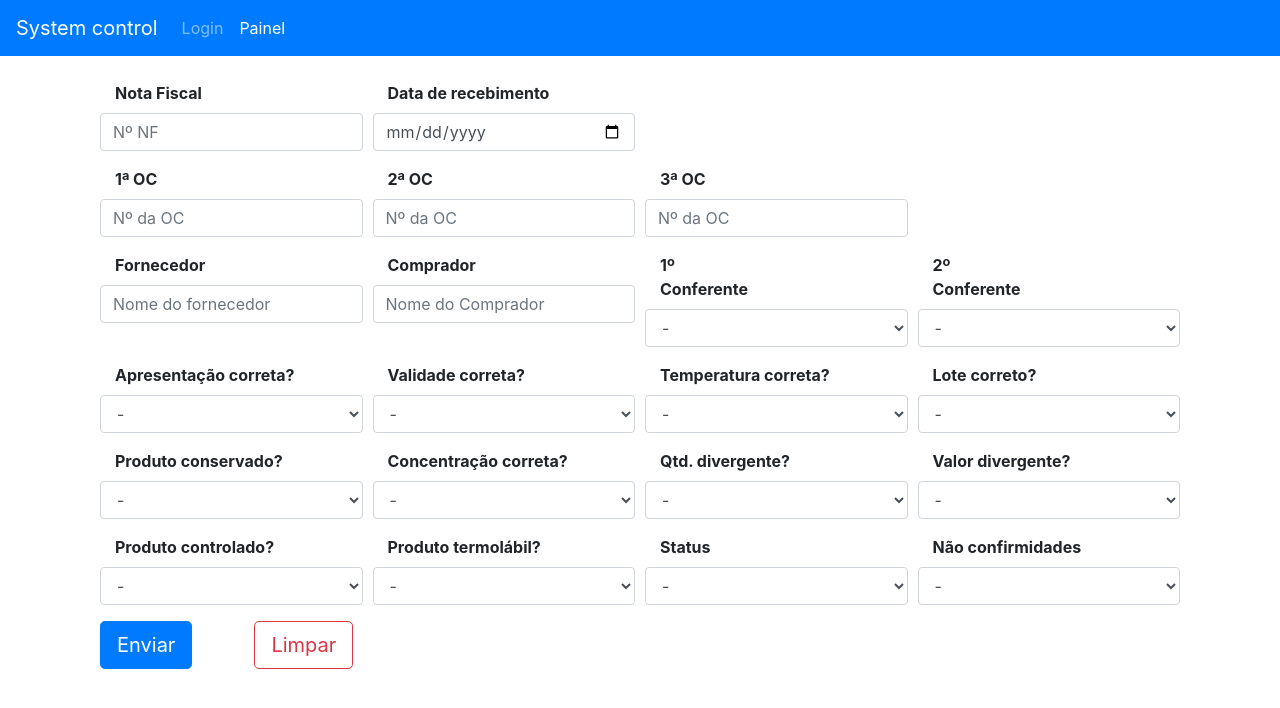
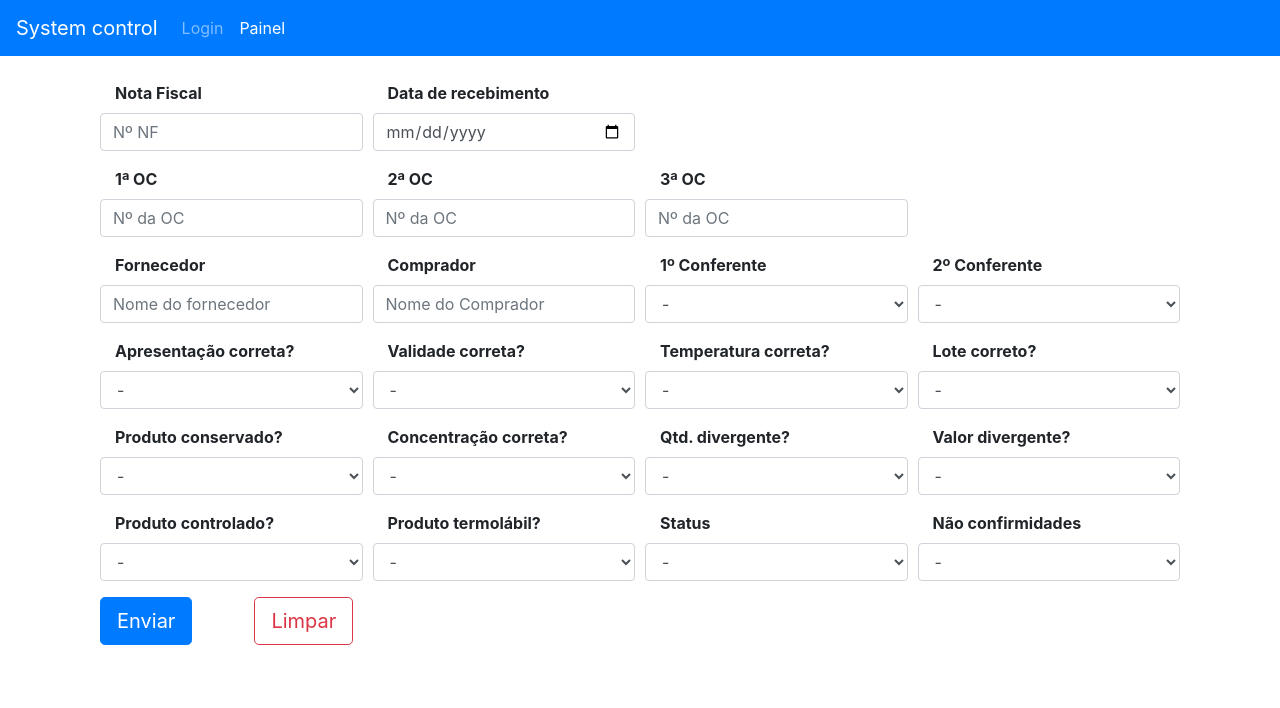
Before and after one commit to WellingtonFidelis/CtrlSystem, an Angular app: page /painel/fclreceb in a window 1280 px wide. Shown: the top 708 px of the page. Built offline with nearby package versions, Linux system fonts and the light colour scheme.

Commit message:
change of size columns

```diff
--- a/src/app/painel/fclreceb/fclreceb.component.html
+++ b/src/app/painel/fclreceb/fclreceb.component.html
@@ -40,7 +40,7 @@
         <input type="text" class="form-control" id="comprador" placeholder="Nome do Comprador">
       </div>
       <div class="col-md-3 mb-3"> <!--1º conferente-->
-        <label class="col-sm-6 control-label" for="conferente1">1º Conferente</label>
+        <label class="col-sm-7 control-label" for="conferente1">1º Conferente</label>
         <select class="form-control">
           <option> - </option>
           <option>Guilherme Castro</option>
@@ -50,7 +50,7 @@
         </select>
       </div>
       <div class="col-md-3 mb-3"> <!--2º conferente-->
-        <label class="col-sm-6 control-label" for="conferente2">2º Conferente</label>
+        <label class="col-sm-7 control-label" for="conferente2">2º Conferente</label>
         <select class="form-control">
           <option> - </option>
           <option>Guilherme Castro</option>
```
